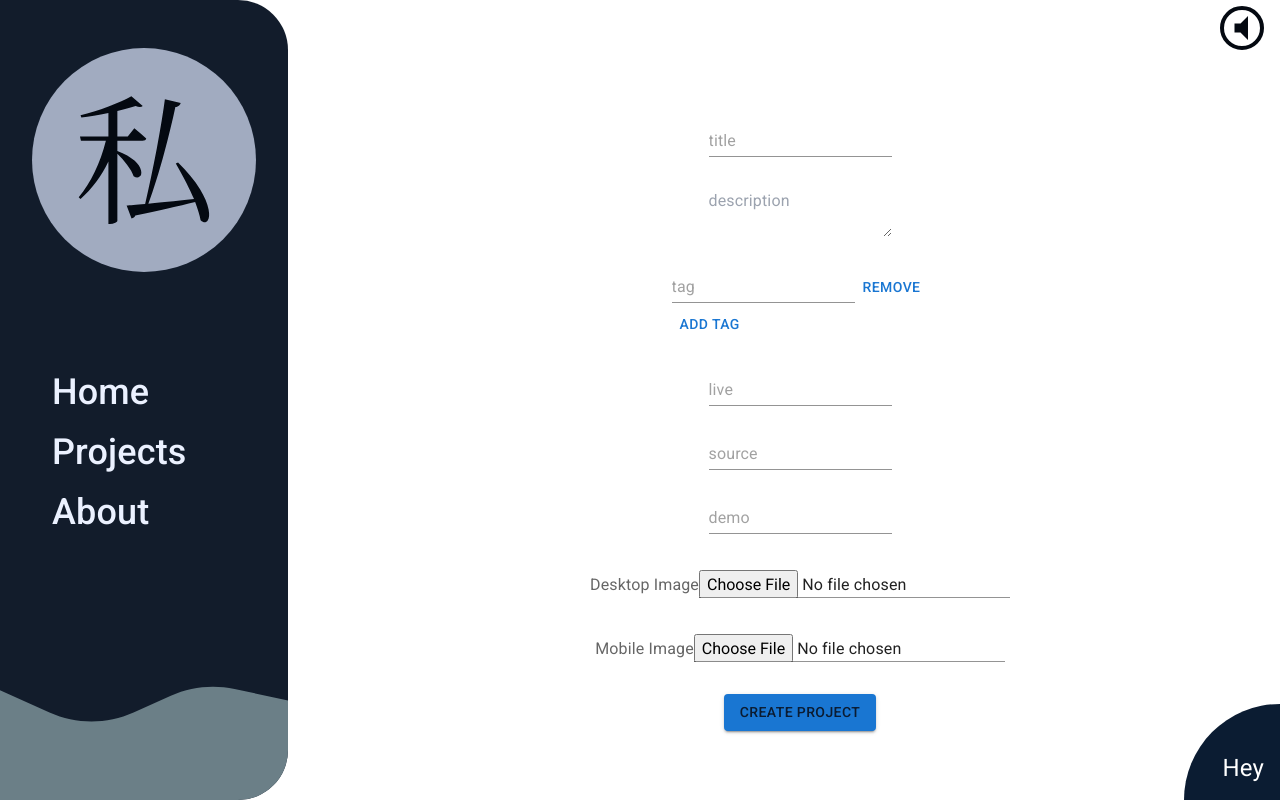
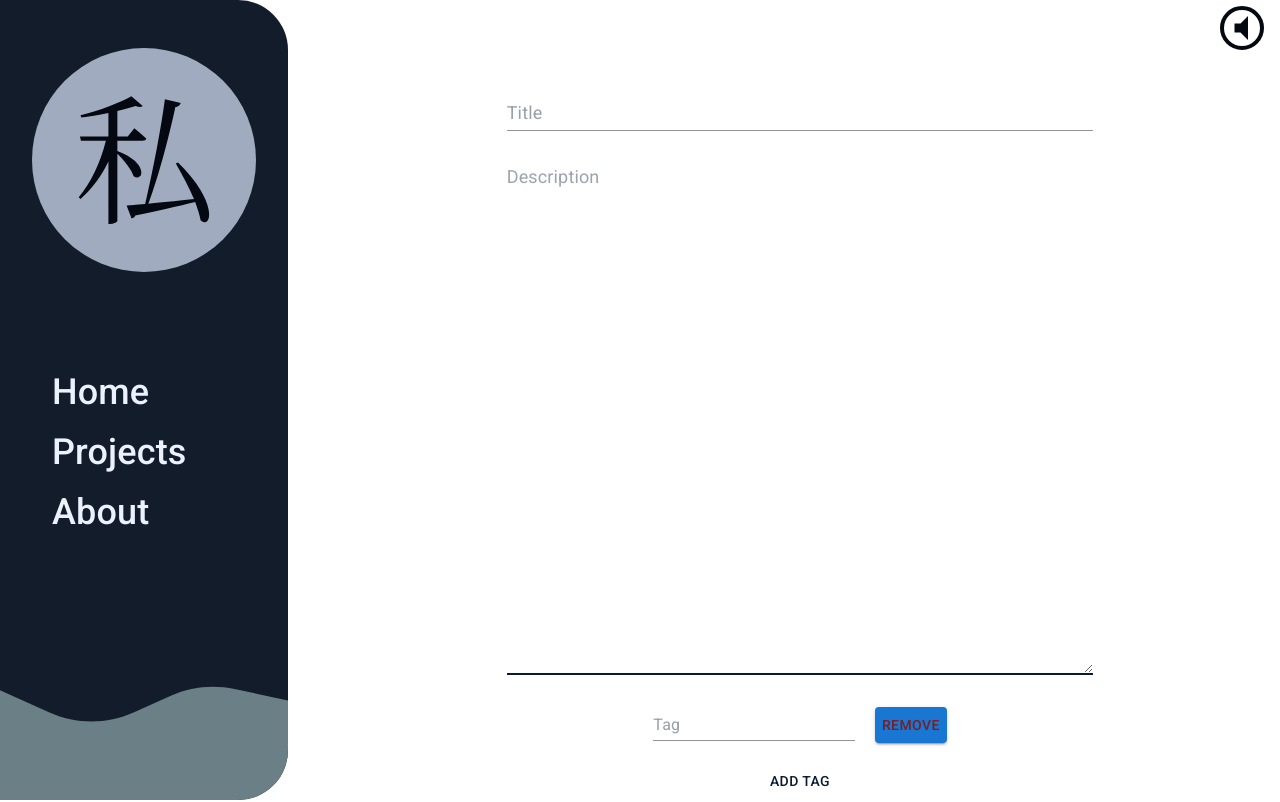
Before and after one commit to JohnFTitor/personal-portfolio, a React (Create React App) app: page /admin/create-project in a window 1280 px wide. Shown: the top 802 px of the page. Built offline with nearby package versions, Linux system fonts and the light colour scheme; sample sign-in values are in the browser's storage.

Commit message:
Add styles to create project form

```diff
--- a/src/components/CreateProject.js
+++ b/src/components/CreateProject.js
@@ -88,34 +88,34 @@ const CreateProject = ({ user }) => {
   };
 
   return (
-    <Box component="form" onSubmit={handleSubmit} className="h-content-screen flex flex-col justify-center items-center gap-8">
+    <Box component="form" onSubmit={handleSubmit} className="min-h-content-screen flex flex-col justify-center items-center gap-8 p-10">
       {notification.open && (
         <span>{notification.message}</span>
       )}
-      <Input type="text" value={project.title} placeholder="title" name="title" onChange={handleChange} required />
-      <textarea placeholder="description" value={project.description} name="description" onChange={handleChange} required />
-      <div>
+      <Input type="text" value={project.title} placeholder="Title" name="title" onChange={handleChange} required className="w-2/3 text-lg text-primary-900 dark:text-primary-50" />
+      <textarea placeholder="Description" value={project.description} name="description" onChange={handleChange} className="w-2/3 h-128 text-lg border-b-2 border-primary-900 text-primary-900 dark:text-primary-50 bg-white dark:bg-zinc-800" required />
+      <div className="flex flex-col items-center w-1/3 gap-5">
         {project.tags.map((tagField, index) => (
           // eslint-disable-next-line react/no-array-index-key
-          <div key={index}>
-            <Input type="text" name="tag" value={tagField.tag} placeholder="tag" onChange={(e) => handleTagChange(e, index)} />
-            <Button onClick={() => { removeTag(index); }}> Remove </Button>
+          <div key={index} className="w-full text-lg flex gap-5 items-center mx-auto">
+            <Input type="text" name="tag" value={tagField.tag} placeholder="Tag" onChange={(e) => handleTagChange(e, index)} className="w-full text-primary-900 dark:text-primary-50" />
+            <Button variant="contained" onClick={() => { removeTag(index); }} className="text-red-900 hover:bg-red-900 hover:text-red-50 dark:text-red-50 dark:hover:bg-red-50 dark:hover:text-red-900"> Remove </Button>
           </div>
         ))}
-        <Button onClick={addTag}> Add Tag </Button>
+        <Button onClick={addTag} className="text-primary-900 dark:text-primary-50"> Add Tag </Button>
       </div>
-      <Input type="text" value={project.live} placeholder="live" name="live" onChange={handleChange} required />
-      <Input type="text" value={project.source} placeholder="source" name="source" onChange={handleChange} required />
-      <Input type="text" value={project.demo} placeholder="demo" name="demo" onChange={handleChange} required />
-      <InputLabel htmlFor="desktop_image">
+      <Input className="w-2/3 text-lg text-primary-900 dark:text-primary-50" type="text" value={project.live} placeholder="Live" name="live" onChange={handleChange} required />
+      <Input className="w-2/3 text-lg text-primary-900 dark:text-primary-50" type="text" value={project.source} placeholder="Source" name="source" onChange={handleChange} required />
+      <Input className="w-2/3 text-lg text-primary-900 dark:text-primary-50" type="text" value={project.demo} placeholder="Demo" name="demo" onChange={handleChange} required />
+      <InputLabel htmlFor="desktop_image" className="w-2/3 text-lg text-primary-900 dark:text-primary-50 flex flex-col items-center">
         Desktop Image
-        <Input id="desktop_image" ref={desktopImage} type="file" value={project.desktop_image} name="desktop_image" required />
+        <Input id="desktop_image" ref={desktopImage} type="file" value={project.desktop_image} name="desktop_image" className="w-full text-primary-900 dark:text-primary-50" required />
       </InputLabel>
-      <InputLabel htmlFor="mobile_image">
+      <InputLabel htmlFor="mobile_image" className="w-2/3 text-lg text-primary-900 dark:text-primary-50 flex flex-col items-center">
         Mobile Image
-        <Input id="mobile_image" ref={mobileImage} type="file" value={project.mobile_image} name="mobile_image" required />
+        <Input id="mobile_image" ref={mobileImage} type="file" value={project.mobile_image} name="mobile_image" className="w-full text-primary-900 dark:text-primary-50" required />
       </InputLabel>
-      <Button type="submit" variant="contained" className="text-primary-900"> Create Project </Button>
+      <Button type="submit" variant="contained" className="text-primary-900 hover:bg-primary-900 hover:text-primary-50 dark:bg-zinc-900 dark:text-primary-50 dark:hover:bg-primary-50 dark:hover:text-primary-900"> Create Project </Button>
     </Box>
   );
 };
```
